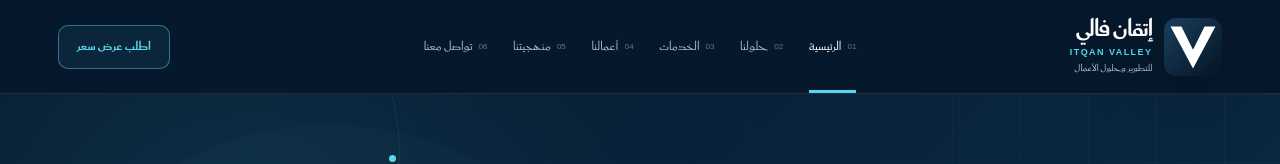
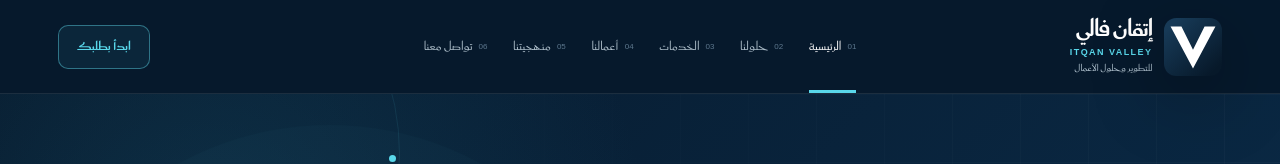
Before and after one commit to itqan-afk/itqan-valley-website, a Next.js app: page / in a window 1280 px wide. Shown: the top 164 px of the page. Built offline with nearby package versions, Linux system fonts and the light colour scheme; a small style sheet from the web is missing.

Commit message:
Refine service names and primary CTA

```diff
--- a/app/page.tsx
+++ b/app/page.tsx
@@ -7,8 +7,8 @@ const EMAIL = "mailto:hello.Itqan@gmail.com?subject=%D8%B7%D9%84%D8%A8%20%D8%B9%
 
 const services = [
   { name: "أثر مهني", label: "للأفراد والقيادات", image: "/service-athar-v2.jpg", alt: "ملف مهني أنيق يعبّر عن الحضور المهني", description: "نبني السيرة وLinkedIn وخطاب التقديم كمنظومة واحدة تُظهر القيمة المهنية بوضوح وتدعم فرص الوصول والمقابلة." },
-  { name: "نبض الأداء", label: "للمنشآت والإدارات", image: "/service-nabd-v2.jpg", alt: "مقياس دقيق يعبّر عن متابعة الأداء", description: "لوحات قياس تربط المستهدف بالنتيجة والانحراف والإجراء، لتمنح الإدارة قراءة تنفيذية قابلة للمتابعة." },
-  { name: "غرفة القرار", label: "للفرق القيادية", image: "/service-qarar-v2.jpg", alt: "ملف قرار تتقاطع عنده مسارات مضيئة", description: "نظام للاجتماعات والقرارات والتقارير يحوّل النقاش إلى مسؤول وموعد ودليل إغلاق واضح." },
+  { name: "بوصلة الأداء", label: "للمنشآت والإدارات", image: "/service-nabd-v2.jpg", alt: "مقياس دقيق يعبّر عن بوصلة الأداء", description: "لوحات قياس تربط المستهدف بالنتيجة والانحراف والإجراء، لتمنح الإدارة قراءة تنفيذية قابلة للمتابعة." },
+  { name: "مسار القرار", label: "للفرق القيادية", image: "/service-qarar-v2.jpg", alt: "ملف قرار تتقاطع عنده مسارات مضيئة", description: "نظام للاجتماعات والقرارات والتقارير يحوّل النقاش إلى مسؤول وموعد ودليل إغلاق واضح." },
   { name: "هندسة الأعمال", label: "للتحول والحوكمة", image: "/service-handasa-v2.jpg", alt: "وحدات مترابطة تعبّر عن هندسة الأعمال", description: "نصمم الإجراءات والحوكمة وجاهزية التحول في مسارات مترابطة، واضحة، قابلة للتطبيق والقياس." },
 ];
 
@@ -84,7 +84,7 @@ export default function Home() {
     <header className="site-header">
       <button className="brand-button" onClick={() => goTo(0)} aria-label="العودة إلى الرئيسية"><Brand compact /></button>
       <nav aria-label="التنقل الرئيسي">{navItems.map((item, index) => <button key={item} className={active === index ? "active" : ""} onClick={() => goTo(index)}><span>{String(index + 1).padStart(2, "0")}</span>{item}</button>)}</nav>
-      <button className="header-cta" onClick={() => goTo(5)}>اطلب عرض سعر</button>
+      <button className="header-cta" onClick={() => goTo(5)}>ابدأ بطلبك</button>
     </header>
 
     <div className="slides-window" onTouchStart={(event) => { touchStart.current = event.touches[0].clientX; }} onTouchEnd={(event) => {
```
